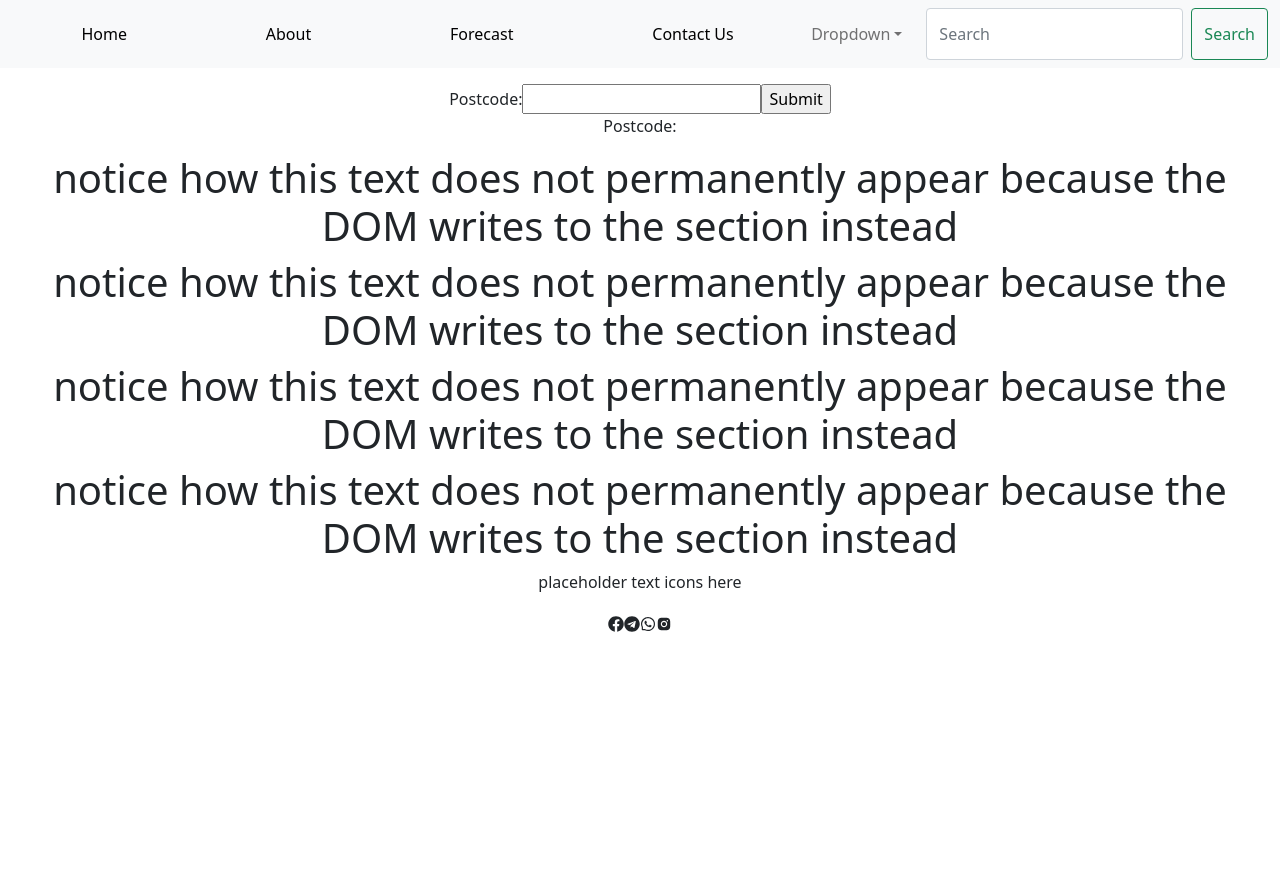
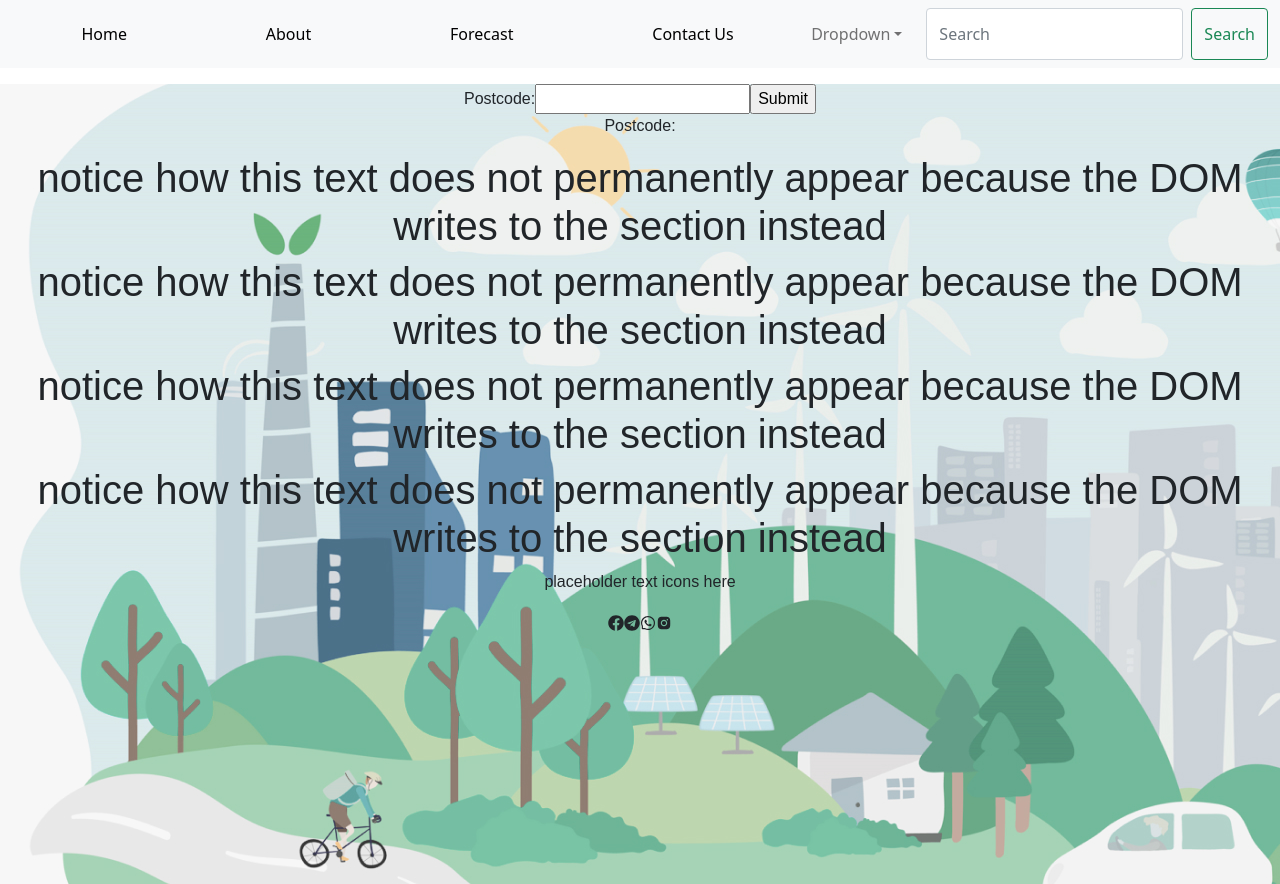
Before and after one commit to green-air/greenAirWebsite, a React (Create React App) app in the folder greenair-website/: page /Forecast in a window 1280 px wide. Before the commit the page ends 800 px from the top, so only its background shows below. Built offline with nearby package versions, Linux system fonts and the light colour scheme; no server answers.

Commit message:
started formatting for forecast page

```diff
--- /dev/null
+++ b/greenair-website/src/pages/Forecast.css
@@ -0,0 +1,22 @@
+
+
+
+.App {
+    height:'10vh';
+    background-image: url("../images/2022-07-28 1.jpg");
+/* not sure what font should be */
+    font-family: "arial"
+
+
+  }
+
+#fcbutton {
+
+    background-color: white;
+    color: black;
+    border: 2px solid #555555;}
+
+#fcbutton:hover {
+        background-color: #555555;
+        color: white;
+      }
--- a/greenair-website/src/pages/Forecast.jsx
+++ b/greenair-website/src/pages/Forecast.jsx
@@ -1,7 +1,7 @@
 import '../App.css';
-
+import background from"../images/2022-07-28 1.jpg";
 import Icons from '../Socials_component/Socials.jsx';
-
+import './Forecast.css'
 import React from 'react';
 
 
@@ -12,7 +12,7 @@ import ForecastPostcode from './ForecastPostcode.jsx'
 
 function Forecast() {
   return (
-    <div className="App">
+    <div style = {{height:"100vh"}} className="App">
       <ForecastLocationForm />
       <ForecastAPI />
       <ForecastPostcode />
```
